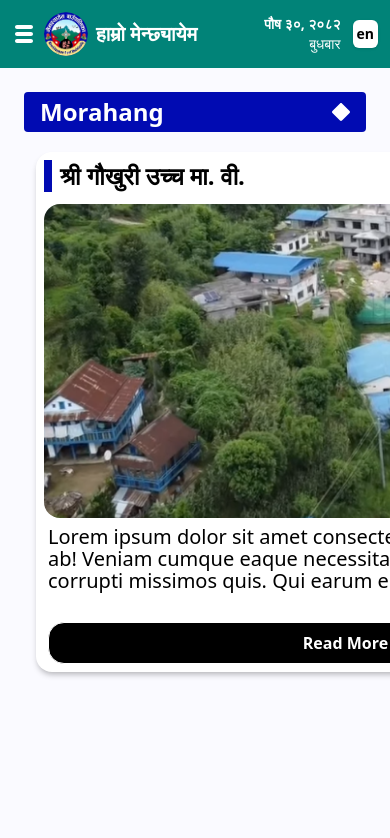
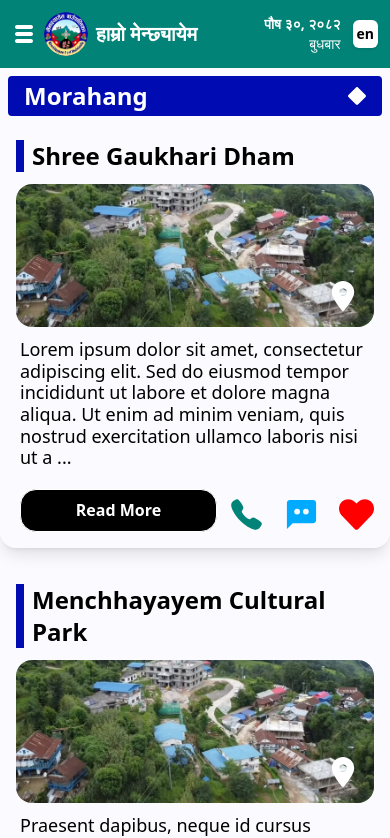
Before and after one commit to Kushal216/hamro-menchhayayem, a Next.js app: page /schools in a window 390 px wide. Shown: the top 838 px of the page. Built offline with nearby package versions, Linux system fonts and the light colour scheme.

Commit message:
Fixed: School page as component and made responsive

```diff
--- a/app/(public)/schools/page.jsx
+++ b/app/(public)/schools/page.jsx
@@ -1,58 +1,23 @@
-"usse client";
-import Image from "next/image";
+import SchoolCard from "@/components/ui/SchoolCard";
+import data from "@/app/Data/data";
 import Titlebar from "@/components/ui/Titlebar";
-import { FaHeart } from "react-icons/fa";
-import { BiSolidCommentDots } from "react-icons/bi";
-import { FaLocationDot } from "react-icons/fa6";
-import { IoCall } from "react-icons/io5";
 
-import pic from "@/public/images/image.png";
-
-export default function culture() {
-  const location = "abcdefghigj";
-  const phone_no = "9812345678";
-  const title = "श्री गौखुरी उच्च मा. वी.";
-  const text =
-    " Lorem ipsum dolor sit amet consectetur adipisicing elit. Repellat amet saepe sequi ab! Veniam cumque eaque necessitatibus ea consequuntur ad eius commodi corrupti missimos quis. Qui earum enim";
+export default function TourismPage() {
   return (
     <>
-      <div className="flex-4/5 p-4">
-        <Titlebar title="Morahang" />
-
-        <div className=" m-5 rounded-2xl p-2 shadow-[0_4px_6px_-2px_rgba(0,0,0,0.3)] bg-white w-200 h-130 relative">
-          <div className="text-2xl font-bold border-l-8 border-[#010BB2] pl-2 mb-3 ">
-            {title}
-          </div>
-          <div className=" relative">
-            <Image
-              src={pic}
-              alt="Tourism Place"
-              className="rounded-2xl  aspect-5/2 object-cover"
-            />
-            <a href={location} target="_blank">
-              <FaLocationDot
-                size={35}
-                color="#FFFFFF"
-                className="absolute bottom-4 right-4"
-              />
-            </a>
-          </div>
-          <div className="mt-2 pl-1">
-            <div className="text-xl pb-5 leading-[1.1]">{text}</div>
-            <div className="w-full flex gap-5 mt-3 absolute bottom-2 items-center">
-              <button className="border p-2 px-3 w-full  rounded-2xl font-bold bg-black text-white">
-                Read More
-              </button>
-              <div className="ml-auto mt-2 pr-10 flex gap-5 justify-center ">
-                <a href={`tel:${phone_no}`}>
-                  <IoCall size={35} color="018378" />
-                </a>
-                <BiSolidCommentDots size={35} color="#00AAFF" />
-                <FaHeart size={35} color="#FF0000" />
-              </div>
-            </div>
-          </div>
-        </div>
+      <Titlebar title="Morahang" />
+      <div className="md:grid md:grid-cols-2 flex flex-wrap ">
+        {data.map((item, index) => (
+          <SchoolCard
+            key={index}
+            image={item.image}
+            title={item.title}
+            description={item.description}
+            phone={item.phone}
+            location={item.location}
+          />
+        ))}
+        ;
       </div>
     </>
   );
--- /dev/null
+++ b/components/ui/SchoolCard.jsx
@@ -0,0 +1,64 @@
+"use client";
+
+import Image from "next/image";
+import { FaHeart } from "react-icons/fa";
+import { BiSolidCommentDots } from "react-icons/bi";
+import { FaLocationDot } from "react-icons/fa6";
+import { IoCall } from "react-icons/io5";
+
+export default function SchoolCard({
+  title,
+  description,
+  image,
+  phone,
+  location,
+}) {
+  const isAll = false;
+  const shortDescription = (description || "").slice(0, 200) + " ...";
+  return (
+    <div className="flex justify-center p-4 m-2 mb-3 shadow-lg rounded-2xl w-fit mx-auto">
+      <div className="w-full max-w-md sm:max-w-lg md:max-w-xl">
+        <div className="text-2xl sm:text-3xl font-bold border-l-8 border-[#010BB2] pl-2 mb-3">
+          {title}
+        </div>
+
+        <div className="relative w-full aspect-5/2 mb-3">
+          <Image
+            src={image}
+            alt={title}
+            fill
+            className="rounded-2xl object-cover"
+            sizes="(max-width: 640px) 100vw, (max-width: 1024px) 80vw, 600px"
+          />
+          <a href={location} target="_blank" rel="noopener noreferrer">
+            <FaLocationDot
+              size={30}
+              color="#FFFFFF"
+              className="absolute bottom-4 right-4"
+            />
+          </a>
+        </div>
+
+        <div className="mt-2 pl-1">
+          <div className="text-lg sm:text-xl pb-5 leading-[1.2]">
+            {isAll ? description : shortDescription}
+          </div>
+
+          <div className="flex sm:flex-row gap-3 sm:gap-0 sm:items-center ">
+            <button className="w-full sm:w-auto border px-4 py-2 rounded-2xl font-bold bg-black text-white hover:bg-gray-800 transition">
+              Read More
+            </button>
+
+            <div className="flex gap-5 mt-2 sm:mt-0 ml-auto sm:pr-4 justify-center">
+              <a href={`tel:${phone}`}>
+                <IoCall size={35} color="#018378" />
+              </a>
+              <BiSolidCommentDots size={35} color="#00AAFF" />
+              <FaHeart size={35} color="#FF0000" />
+            </div>
+          </div>
+        </div>
+      </div>
+    </div>
+  );
+}
```
Also changed, not shown: components/ui/CultureCard.jsx (+1 -6 lines).
